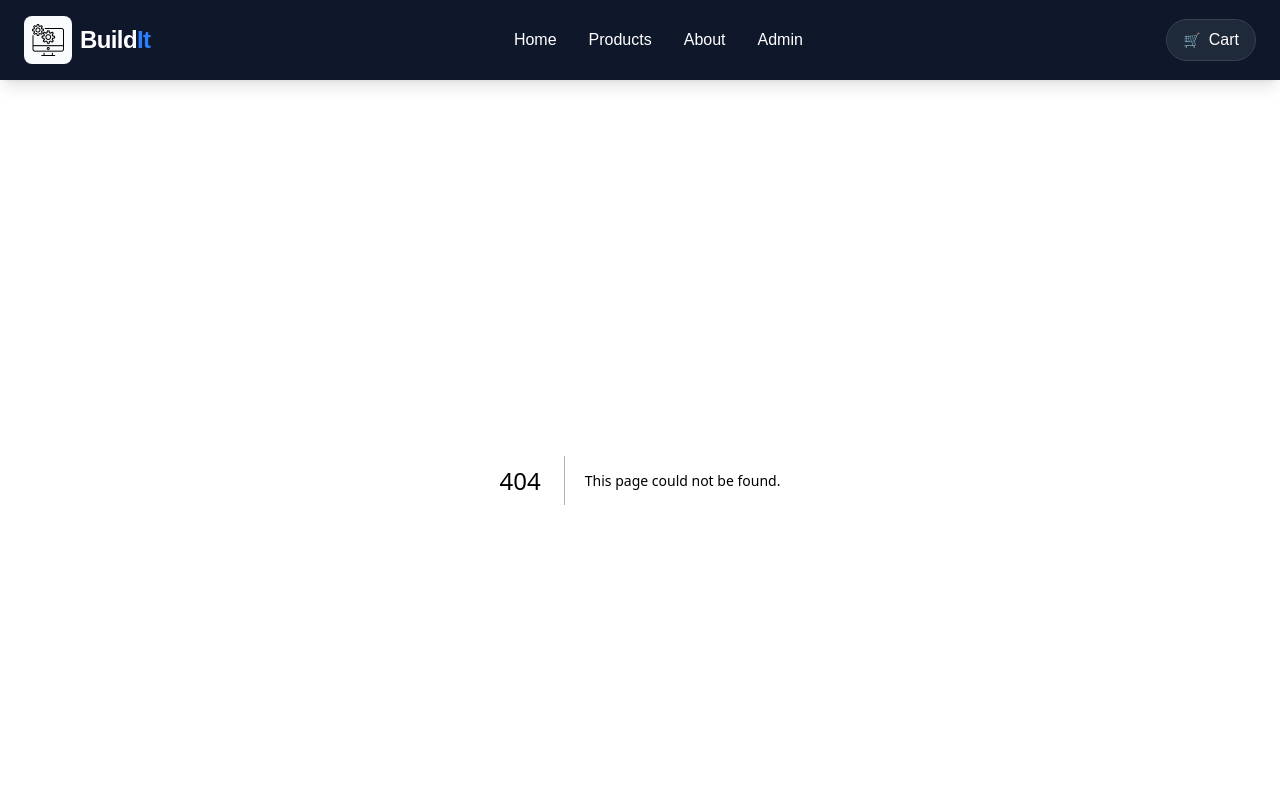
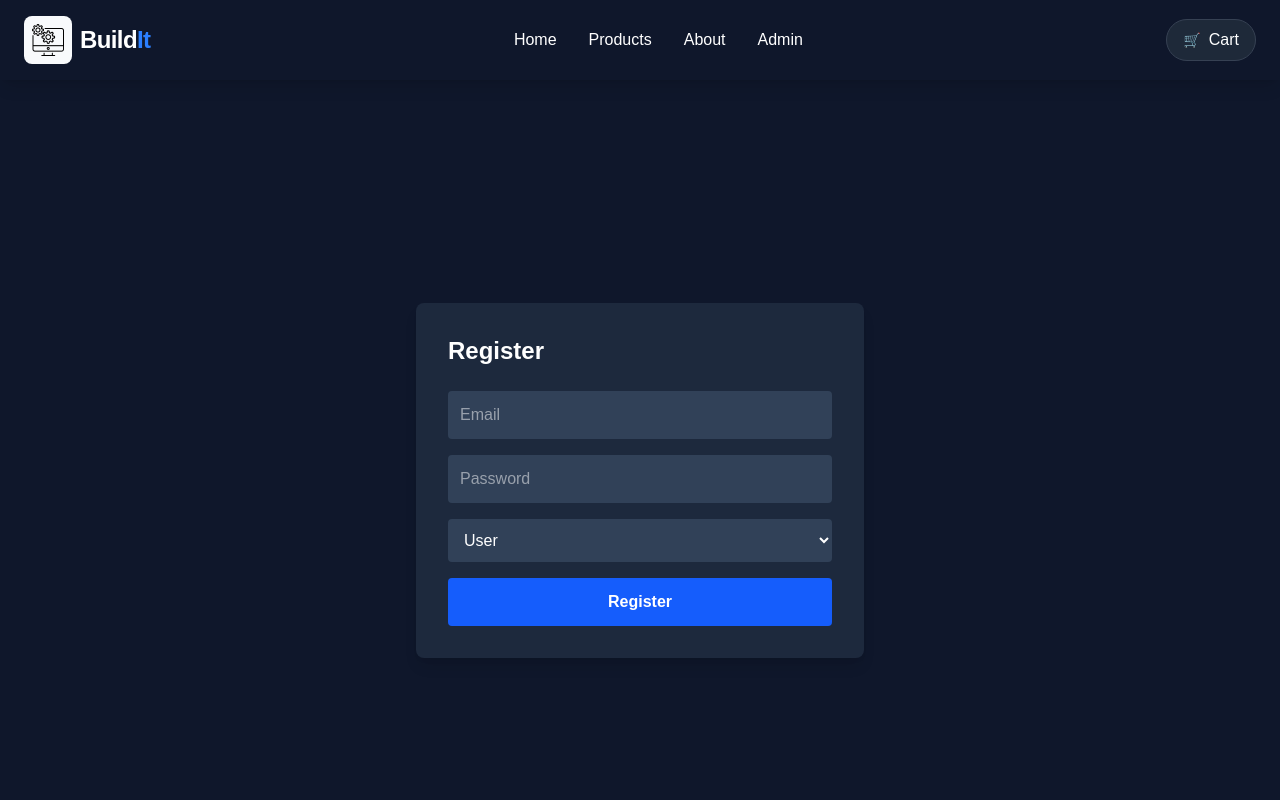
Before and after one commit to TharinduThejan/build_it, a Next.js app: page /register in a window 1280 px wide. Before the commit this address had no page. Shown: the top 800 px of the page. Built offline with nearby package versions, Linux system fonts and the light colour scheme.

Commit message:
feat: Implement user management page, login page, registration page, and a reusable delete user button component.

```diff
--- a/app/admin/users/[id]/page.tsx
+++ /dev/null
@@ -1,36 +0,0 @@
-'use client';
-
-import { useEffect, useState } from 'react';
-import { useParams } from 'next/navigation';
-
-export default function UserDetailsPage() {
-    const params = useParams();
-    const userId = params.id;
-
-    const [user, setUser] = useState<any>(null);
-    const [error, setError] = useState('');
-
-    useEffect(() => {
-        if (!userId) return;
-
-        fetch(`http://localhost:5000/users/${userId}`)
-            .then((res) => {
-                if (!res.ok) throw new Error('User not found');
-                return res.json();
-            })
-            .then(setUser)
-            .catch(() => setError('User not found'));
-    }, [userId]);
-
-    if (error) return <p>{error}</p>;
-    if (!user) return <p>Loading...</p>;
-
-    return (
-        <div>
-            <h1>User Details</h1>
-            <p>ID: {user.id}</p>
-            <p>Name: {user.name}</p>
-            <p>Email: {user.email}</p>
-        </div>
-    );
-}
--- a/app/admin/users/page.tsx
+++ b/app/admin/users/page.tsx
@@ -1,5 +1,6 @@
 import Link from 'next/link';
-import { getUsers, deleteUser } from '@/lib/userapi';
+import { getUsers } from '@/lib/userapi';
+import DeleteUserButton from '@/components/DeleteUserButton';
 
 export default async function UsersPage() {
     const users = await getUsers();
@@ -36,19 +37,14 @@ export default async function UsersPage() {
                             {/* <td className="border p-2">{user.userId}</td> */}
                             <td className="border p-2">{user.email}</td>
                             <td className="border p-2">{user.role}</td>
-                            <td className="border p-2">
+                            <td className="border p-2 flex items-center">
                                 <Link
                                     href={`/admin/users/edit/${user.userId}`}
                                     className="text-blue-600 mr-3"
                                 >
                                     Edit
                                 </Link>
-                                {/* <button
-                                    onClick={() => deleteUser(String(user.userId))}
-                                    className="text-red-600"
-                                >
-                                    Delete
-                                </button> */}
+                                <DeleteUserButton userId={user.userId} className="text-red-300 hover:cursor-pointer flex" />
                             </td>
                         </tr>
                     ))}
--- /dev/null
+++ b/app/login/page.tsx
@@ -0,0 +1,56 @@
+"use client";
+import { useState } from "react";
+import { useRouter } from "next/navigation";
+
+export default function LoginPage() {
+    const [email, setEmail] = useState("");
+    const [password, setPassword] = useState("");
+    const [error, setError] = useState("");
+    const router = useRouter();
+
+    const handleLogin = async (e: React.FormEvent) => {
+        e.preventDefault();
+        setError("");
+        try {
+            const res = await fetch("/api/users/login", {
+                method: "POST",
+                headers: { "Content-Type": "application/json" },
+                body: JSON.stringify({ email, password }),
+            });
+            if (res.ok) {
+                router.push("/");
+            } else {
+                const data = await res.json();
+                setError(data.message || "Login failed");
+            }
+        } catch (err) {
+            setError("Network error");
+        }
+    };
+
+    return (
+        <div className="flex flex-col items-center justify-center min-h-screen bg-slate-900">
+            <form onSubmit={handleLogin} className="bg-slate-800 p-8 rounded-lg shadow-lg w-full max-w-md">
+                <h2 className="text-2xl font-bold text-white mb-6">Login</h2>
+                <input
+                    type="email"
+                    placeholder="Email"
+                    value={email}
+                    onChange={e => setEmail(e.target.value)}
+                    className="w-full p-3 mb-4 rounded bg-slate-700 text-white"
+                    required
+                />
+                <input
+                    type="password"
+                    placeholder="Password"
+                    value={password}
+                    onChange={e => setPassword(e.target.value)}
+                    className="w-full p-3 mb-4 rounded bg-slate-700 text-white"
+                    required
+                />
+                {error && <div className="text-red-500 mb-4">{error}</div>}
+                <button type="submit" className="w-full bg-blue-600 hover:bg-blue-500 text-white py-3 rounded font-bold">Login</button>
+            </form>
+        </div>
+    );
+}
--- /dev/null
+++ b/app/register/page.tsx
@@ -0,0 +1,72 @@
+"use client";
+import { useState } from "react";
+import { useRouter } from "next/navigation";
+
+export default function RegisterPage() {
+    const [email, setEmail] = useState("");
+    const [password, setPassword] = useState("");
+    const [role, setRole] = useState("user");
+    const [error, setError] = useState("");
+    const [success, setSuccess] = useState("");
+    const router = useRouter();
+
+    const handleRegister = async (e: React.FormEvent) => {
+        e.preventDefault();
+        setError("");
+        setSuccess("");
+        try {
+            const res = await fetch("/api/users", {
+                method: "POST",
+                headers: { "Content-Type": "application/json" },
+                body: JSON.stringify({ email, password, role }),
+            });
+            if (res.ok) {
+                setSuccess("Registration successful! You can now login.");
+                setEmail("");
+                setPassword("");
+                setRole("user");
+                setTimeout(() => router.push("/login"), 1500);
+            } else {
+                const data = await res.json();
+                setError(data.message || "Registration failed");
+            }
+        } catch (err) {
+            setError("Network error");
+        }
+    };
+
+    return (
+        <div className="flex flex-col items-center justify-center min-h-screen bg-slate-900">
+            <form onSubmit={handleRegister} className="bg-slate-800 p-8 rounded-lg shadow-lg w-full max-w-md">
+                <h2 className="text-2xl font-bold text-white mb-6">Register</h2>
+                <input
+                    type="email"
+                    placeholder="Email"
+                    value={email}
+                    onChange={e => setEmail(e.target.value)}
+                    className="w-full p-3 mb-4 rounded bg-slate-700 text-white"
+                    required
+                />
+                <input
+                    type="password"
+                    placeholder="Password"
+                    value={password}
+                    onChange={e => setPassword(e.target.value)}
+                    className="w-full p-3 mb-4 rounded bg-slate-700 text-white"
+                    required
+                />
+                <select
+                    value={role}
+                    onChange={e => setRole(e.target.value)}
+                    className="w-full p-3 mb-4 rounded bg-slate-700 text-white"
+                >
+                    <option value="user">User</option>
+                    <option value="admin">Admin</option>
+                </select>
+                {error && <div className="text-red-500 mb-4">{error}</div>}
+                {success && <div className="text-green-500 mb-4">{success}</div>}
+                <button type="submit" className="w-full bg-blue-600 hover:bg-blue-500 text-white py-3 rounded font-bold">Register</button>
+            </form>
+        </div>
+    );
+}
--- /dev/null
+++ b/components/DeleteUserButton.tsx
@@ -0,0 +1,48 @@
+'use client';
+
+import { useRouter } from "next/dist/client/components/navigation";
+import { useState } from "react";
+import { deleteUser } from '@/lib/userapi';
+
+type DeleteUserButtonProps = {
+    userId: string | number;
+    className?: string; // Add this line
+};
+
+export default function DeleteUserButton({
+    userId, className }: DeleteUserButtonProps) {
+
+    const router = useRouter();
+    const [deleting, setDeleting] = useState(false);
+    const [error, setError] = useState<string | null>(null);
+    async function handleDelete() {
+        if (confirm('Are you sure you want to delete this user?')) {
+            setDeleting(true);
+            setError(null);
+            try {
+                const res = await fetch(`http://localhost:5000/users/${userId}`, {
+                    method: 'DELETE',
+                });
+                if (!res.ok) throw new Error('Failed to delete user');
+                await res.json();
+                router.push('/admin/users');
+            } catch (err: unknown) {
+                if (err instanceof Error) {
+                    setError(err.message);
+                } else {
+                    setError('Failed to delete user');
+                }
+            } finally {
+                setDeleting(false);
+            }
+        }
+    }
+    return (
+        <div>
+            <button className={className} onClick={handleDelete} disabled={deleting}>
+                {deleting ? 'Deleting...' : 'Delete User'}
+            </button>
+            {error && <p style={{ color: 'red' }}>{error}</p>}
+        </div>
+    );
+}
```
